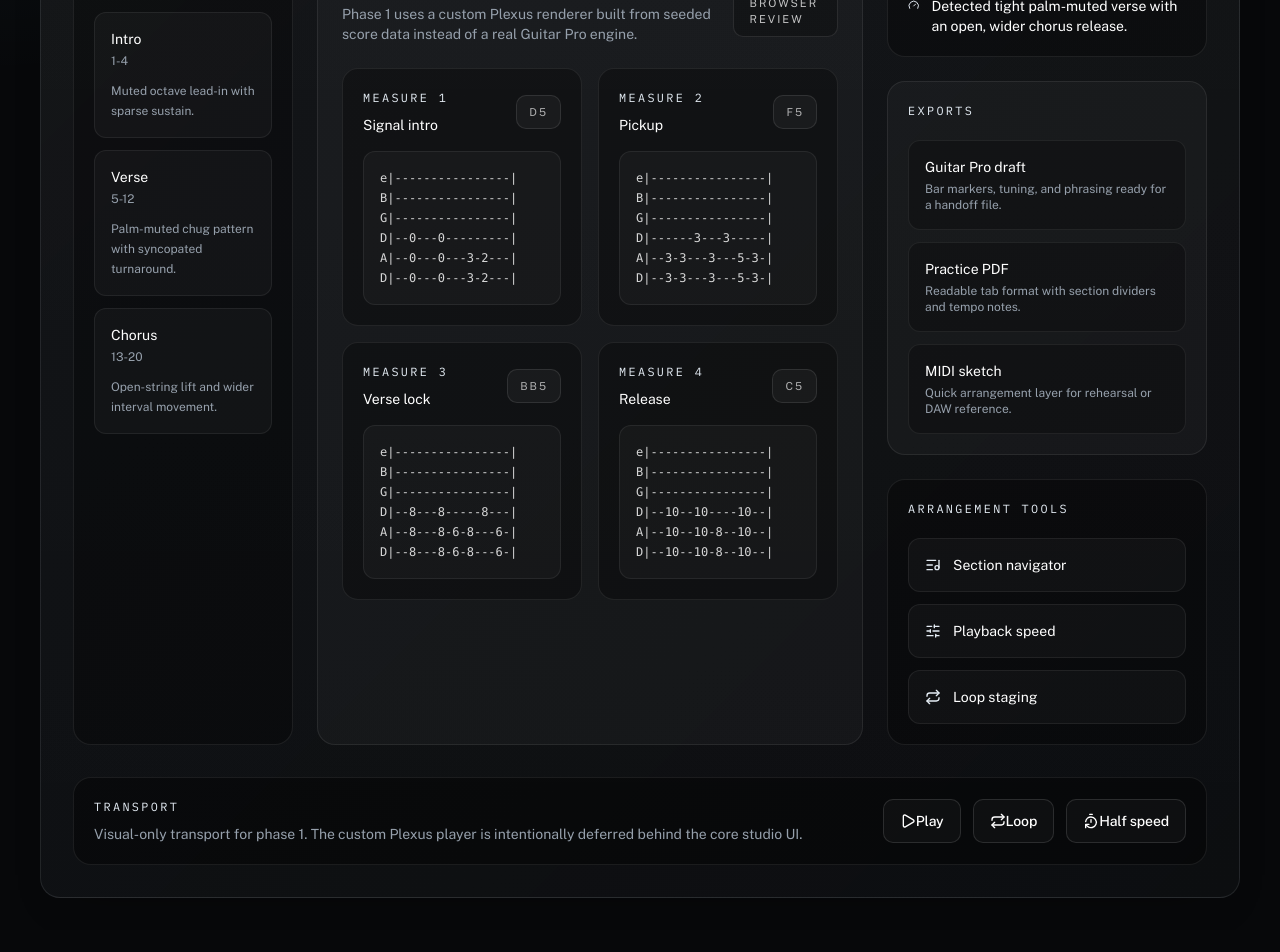
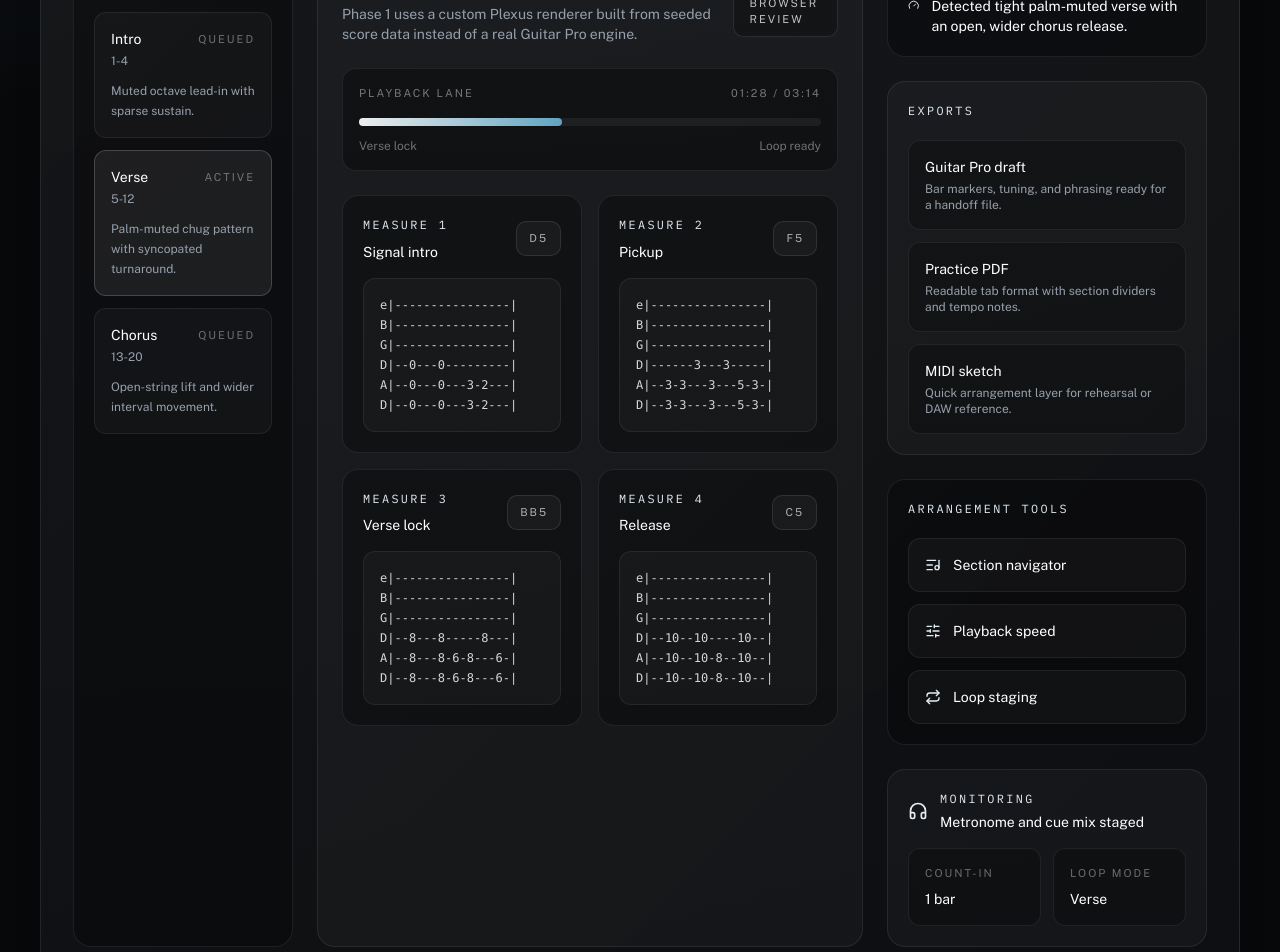
Before and after one commit to andrew-vasquez/plexus, a Next.js app in the folder frontend/: page /studio/demo in a window 1280 px wide. Shown: the part 360-1312 px from the top of the page. Before the commit the page ends 1290 px from the top, so only its background shows below. Built offline with nearby package versions, Linux system fonts and the light colour scheme.

Commit message:
uploaded design system md to make sure we follow design patterns i nteh future. And updated demoworkspace and studio buttons to match consistency of ui design

```diff
--- a/frontend/components/studio/DemoWorkspace.tsx
+++ b/frontend/components/studio/DemoWorkspace.tsx
@@ -2,6 +2,7 @@ import Link from "next/link";
 import {
   ArrowLeft,
   Gauge,
+  Headphones,
   ListMusic,
   Play,
   Repeat,
@@ -51,7 +52,7 @@ export function DemoWorkspace() {
               ].map((stat) => (
                 <div
                   key={stat.label}
-                  className="rounded-[12px] border border-white/7 bg-white/[0.03] px-4 py-4"
+                  className="rounded-[14px] border border-white/7 bg-white/[0.03] px-4 py-4"
                 >
                   <p className="type-label text-[var(--color-accent)]">{stat.label}</p>
                   <p className="mt-2 text-sm text-white">{stat.value}</p>
@@ -64,12 +65,21 @@ export function DemoWorkspace() {
             <aside className="rounded-[18px] border border-white/8 bg-black/30 p-5">
               <p className="type-label text-[var(--color-accent)]">Sections</p>
               <div className="mt-5 space-y-3">
-                {demoSession.sections.map((section) => (
+                {demoSession.sections.map((section, index) => (
                   <div
                     key={section.name}
-                    className="rounded-[12px] border border-white/7 bg-white/[0.03] px-4 py-4"
+                    className={`rounded-[12px] border px-4 py-4 ${
+                      index === 1
+                        ? "border-white/18 bg-white/[0.07]"
+                        : "border-white/7 bg-white/[0.03]"
+                    }`}
                   >
-                    <p className="text-sm text-white">{section.name}</p>
+                    <div className="flex items-center justify-between gap-3">
+                      <p className="text-sm text-white">{section.name}</p>
+                      <span className="text-[11px] uppercase tracking-[0.18em] text-white/38">
+                        {index === 1 ? "Active" : "Queued"}
+                      </span>
+                    </div>
                     <p className="mt-1 text-xs text-[var(--color-text-muted)]">
                       {section.measures}
                     </p>
@@ -92,6 +102,20 @@ export function DemoWorkspace() {
                 </div>
                 <div className="rounded-[10px] border border-white/10 bg-black/25 px-4 py-2 text-[11px] uppercase tracking-[0.18em] text-white/75">
                   Browser review
+                </div>
+              </div>
+
+              <div className="mt-6 rounded-[14px] border border-white/8 bg-black/35 p-4">
+                <div className="flex items-center justify-between gap-4 text-[11px] uppercase tracking-[0.18em] text-white/42">
+                  <span>Playback lane</span>
+                  <span>01:28 / 03:14</span>
+                </div>
+                <div className="mt-4 h-2 rounded-full bg-white/[0.06]">
+                  <div className="h-2 w-[44%] rounded-full bg-[linear-gradient(90deg,rgba(255,255,255,0.92),rgba(122,215,255,0.72))]" />
+                </div>
+                <div className="mt-3 flex items-center justify-between text-xs text-white/40">
+                  <span>Verse lock</span>
+                  <span>Loop ready</span>
                 </div>
               </div>
 
@@ -172,6 +196,32 @@ export function DemoWorkspace() {
                   ))}
                 </div>
               </div>
+
+              <div className="rounded-[18px] border border-white/8 bg-white/[0.03] p-5">
+                <div className="flex items-center gap-3">
+                  <Headphones className="h-5 w-5 text-[var(--color-accent)]" />
+                  <div>
+                    <p className="type-label text-[var(--color-accent)]">Monitoring</p>
+                    <p className="mt-1 text-sm text-white">Metronome and cue mix staged</p>
+                  </div>
+                </div>
+                <div className="mt-4 grid grid-cols-2 gap-3">
+                  {[
+                    { label: "Count-in", value: "1 bar" },
+                    { label: "Loop mode", value: "Verse" },
+                  ].map((item) => (
+                    <div
+                      key={item.label}
+                      className="rounded-[12px] border border-white/7 bg-black/25 px-4 py-4"
+                    >
+                      <p className="text-[11px] uppercase tracking-[0.18em] text-white/38">
+                        {item.label}
+                      </p>
+                      <p className="mt-2 text-sm text-white">{item.value}</p>
+                    </div>
+                  ))}
+                </div>
+              </div>
             </aside>
           </div>
 
@@ -190,7 +240,7 @@ export function DemoWorkspace() {
                   { icon: Repeat, label: "Loop" },
                   { icon: TimerReset, label: "Half speed" },
                 ].map((action) => (
-                  <Button key={action.label} type="button" variant="outline">
+                  <Button key={action.label} size="sm" type="button" variant="outline">
                     <action.icon className="h-4 w-4" />
                     {action.label}
                   </Button>
--- a/frontend/components/studio/StudioShell.tsx
+++ b/frontend/components/studio/StudioShell.tsx
@@ -168,11 +168,11 @@ export function StudioShell() {
             </div>
 
             <div className="mt-6 flex flex-wrap gap-3">
-              <Button type="button" onClick={() => inputRef.current?.click()}>
+              <Button size="sm" type="button" onClick={() => inputRef.current?.click()}>
                 <Upload className="h-4 w-4" />
-                Upload audio
+                Upload source
               </Button>
-              <Button disabled type="button" variant="outline">
+              <Button disabled size="sm" type="button" variant="outline">
                 <FileUp className="h-4 w-4" />
                 Guitar Pro import later
               </Button>
@@ -203,26 +203,51 @@ export function StudioShell() {
                     <h2 className="mt-3 text-2xl font-semibold text-white">
                       Audio first. Review fast.
                     </h2>
+                    <p className="mt-3 max-w-xl text-sm leading-7 text-[var(--color-text-muted)]">
+                      Use a clean file handoff here, then move directly into the
+                      review workspace once Plexus confirms receipt.
+                    </p>
                   </div>
-                  <AudioLines className="h-5 w-5 text-[var(--color-accent)]" />
+                  <span className="inline-flex size-12 items-center justify-center rounded-[12px] border border-white/10 bg-white/[0.03]">
+                    <AudioLines className="h-5 w-5 text-[var(--color-accent)]" />
+                  </span>
                 </div>
 
-                <label className="mt-6 block rounded-[14px] border border-white/8 bg-white/[0.03] p-6 transition-colors hover:border-[var(--color-accent)]/30 hover:bg-white/[0.05]">
-                  <div className="flex flex-col gap-4 sm:flex-row sm:items-center sm:justify-between">
-                    <div>
-                      <p className="text-lg font-medium text-white">
+                <div className="mt-6 rounded-[16px] border border-white/8 bg-white/[0.03] p-6 transition-colors hover:border-white/14 hover:bg-white/[0.045]">
+                  <div className="flex flex-col gap-6">
+                    <div className="space-y-3">
+                      <p className="text-xl font-medium tracking-[-0.02em] text-white">
                         Drop WAV, MP3, or memo audio
                       </p>
-                      <p className="mt-2 text-sm leading-6 text-[var(--color-text-muted)]">
+                      <p className="max-w-xl text-sm leading-7 text-[var(--color-text-muted)]">
                         The backend confirms receipt. Plexus then stages a mock
-                        analysis path to the demo workspace.
+                        analysis path into the demo workspace so the next step
+                        feels immediate.
                       </p>
                     </div>
-                    <span className="inline-flex h-12 w-12 items-center justify-center rounded-[12px] border border-white/10 bg-black/30">
-                      <Upload className="h-5 w-5 text-[var(--color-accent)]" />
-                    </span>
+
+                    <div className="flex flex-wrap gap-2">
+                      {["WAV", "MP3", "Phone memo", "Single take"].map((item) => (
+                        <span
+                          key={item}
+                          className="rounded-[10px] border border-white/10 bg-black/30 px-3 py-2 text-[11px] uppercase tracking-[0.18em] text-white/52"
+                        >
+                          {item}
+                        </span>
+                      ))}
+                    </div>
+
+                    <div className="flex flex-col gap-3 sm:flex-row sm:items-center sm:justify-between">
+                      <Button type="button" onClick={() => inputRef.current?.click()}>
+                        <Upload className="h-4 w-4" />
+                        Choose audio file
+                      </Button>
+                      <p className="text-sm text-white/40">
+                        Demo handoff only. No local processing yet.
+                      </p>
+                    </div>
                   </div>
-                </label>
+                </div>
 
                 <div className="mt-6 rounded-[14px] border border-white/8 bg-white/[0.03] p-5">
                   <div className="flex items-center gap-3">
```
Also changed, not shown: 1 other file (tests, documents, lock files or other folders).
